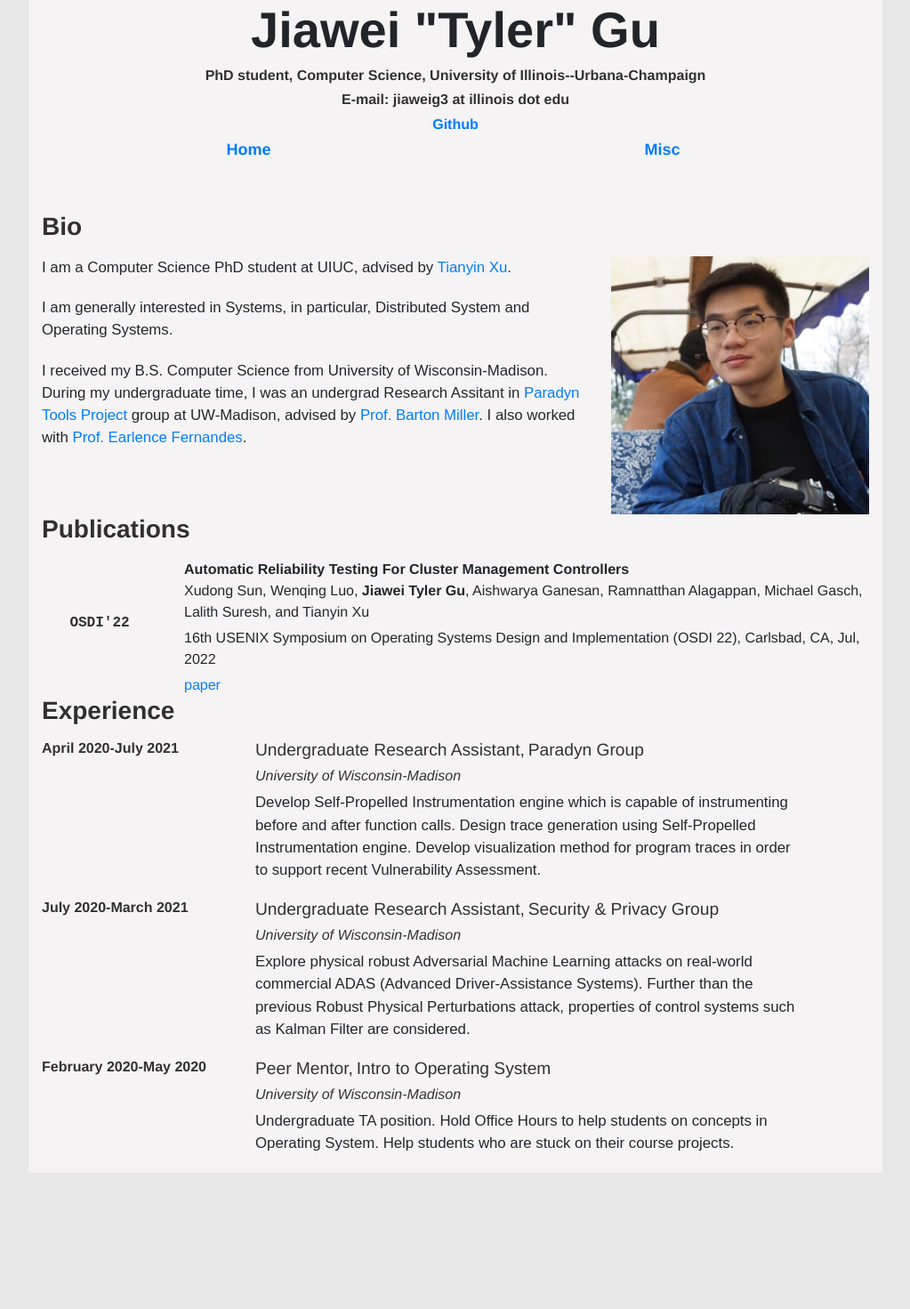
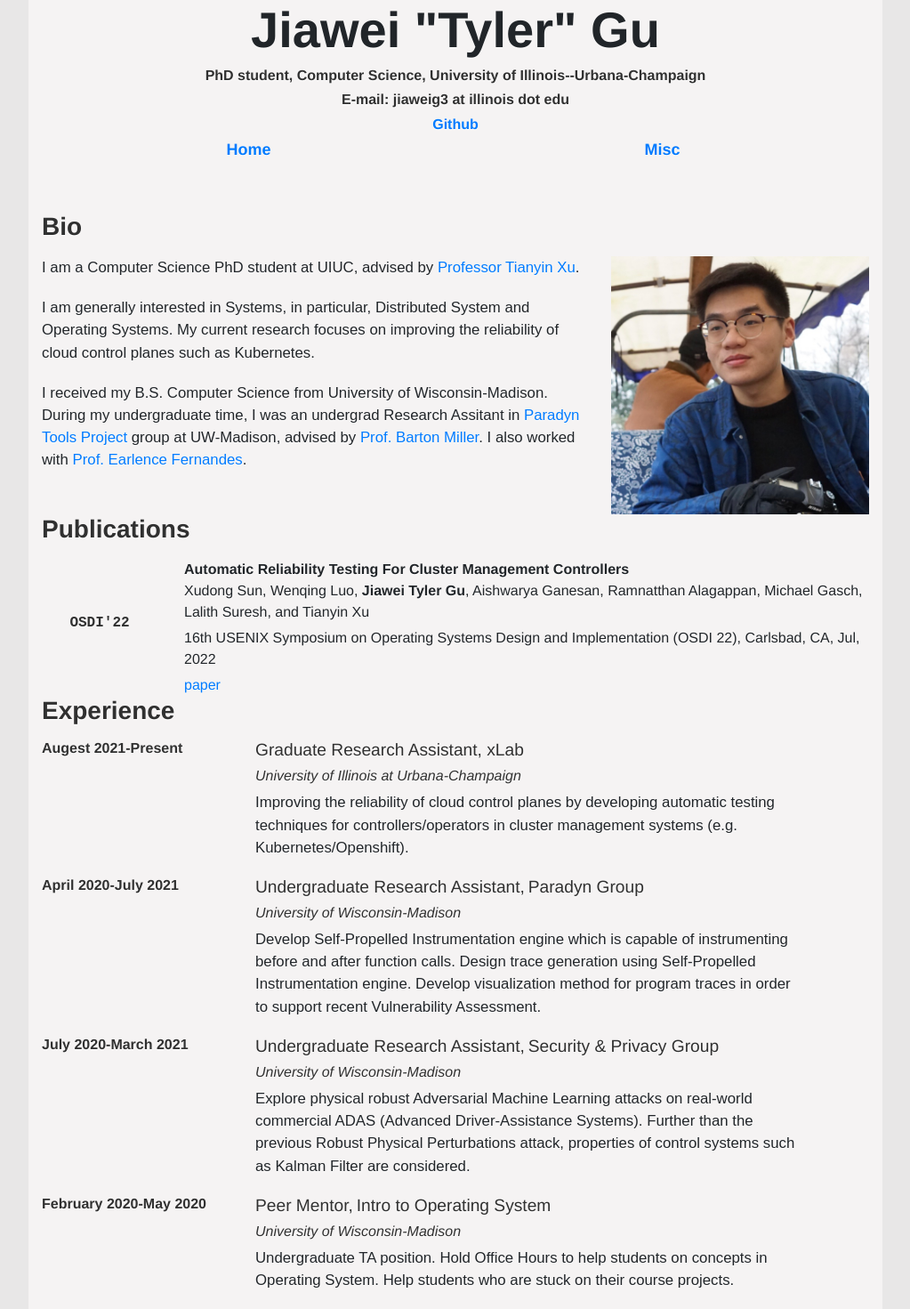
Before and after one commit to tylergu/tylergu.github.io, a Jekyll site: the page built from index.html, in a window 1280 px wide. Shown: the whole page at 89% size, without its empty margins (128-1151 px from the left). Built offline with Jekyll 4.4.1, drawn with Linux system fonts in a browser that asks for light colours; before the commit the page ends 1318 px from its top, so only the background shows below that.

Commit message:
update bio

```diff
--- a/_includes/bio.html
+++ b/_includes/bio.html
@@ -5,8 +5,13 @@
 </div>
 <div class="row">
     <div class="col-8">
-        <p>I am a Computer Science PhD student at UIUC, advised by <a href="https://tianyin.github.io/">Tianyin Xu</a>.</p>
-        <p>I am generally interested in Systems, in particular, Distributed System and Operating Systems.</p>
+        <p>I am a Computer Science PhD student at UIUC, advised by <a href="https://tianyin.github.io/">Professor Tianyin Xu</a>.</p>
+        <p>
+            I am generally interested in Systems, in particular, Distributed System and Operating Systems.
+            My current research focuses on improving the reliability of cloud control planes such as Kubernetes.
+        </p>
+
+
         <p>I received my B.S. Computer Science from University of Wisconsin-Madison. During my undergraduate time, I was an undergrad Research Assitant in <a href="http://www.paradyn.org/">Paradyn Tools Project</a> group
             at UW-Madison,
             advised by <a href="http://pages.cs.wisc.edu/~bart/">Prof. Barton Miller</a>. I also worked with <a
--- a/_includes/experience.html
+++ b/_includes/experience.html
@@ -1,4 +1,19 @@
 <h2 id="exp">Experience</h2>
+
+<div class="row">
+    <div class="col-3">
+        <h4>Augest 2021-Present</h4>
+    </div>
+    <div class="col-8">
+        <h5>Graduate Research Assistant, xLab</h5>
+        <h6>University of Illinois at Urbana-Champaign</h6>
+        <p>
+            Improving the reliability of cloud control planes by developing automatic testing techniques
+            for controllers/operators in cluster management systems (e.g. Kubernetes/Openshift).
+        </p>
+    </div>
+</div>
+
 <div class="row">
     <div class="col-3">
         <h4>April 2020-July 2021</h4>
```
